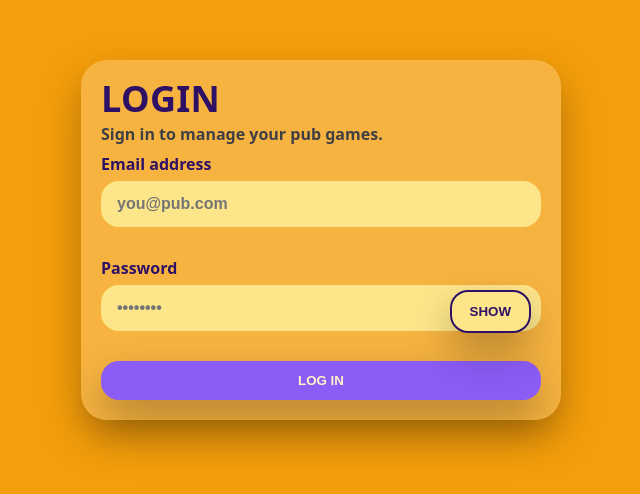
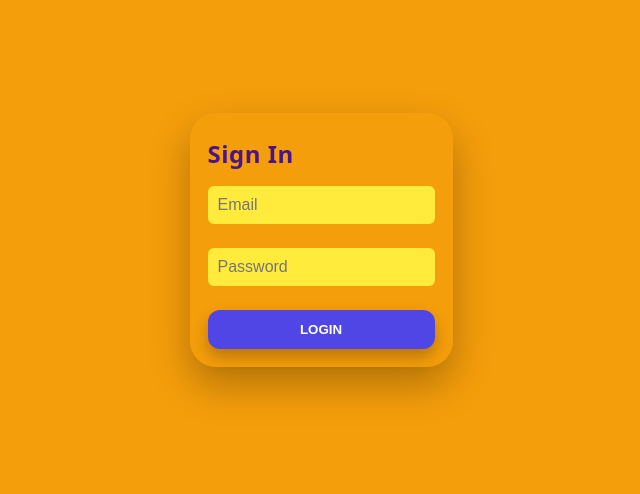
Before and after one commit to Lucasss1997/pub-game-frontend, a React (Create React App) app: page /login in a window 1280 px wide. Shown: the part 160-654 px from the top of the page, without its empty margins (319-959 px from the left). Built offline with nearby package versions, Linux system fonts and the light colour scheme; no server answers.

Commit message:
Update Login.jsx

```diff
--- a/src/pages/Login.jsx
+++ b/src/pages/Login.jsx
@@ -1,59 +1,48 @@
 import React, { useState } from 'react';
-import { useNavigate } from 'react-router-dom';
 import { api } from '../lib/api';
 import { setToken } from '../lib/auth';
+import '../ui/pubgame-theme.css';
 
-export default function Login(){
-  const nav = useNavigate();
-  const [email,setEmail] = useState('');
-  const [password,setPassword] = useState('');
-  const [showPwd,setShowPwd] = useState(false);
-  const [err,setErr] = useState('');
-  const [busy,setBusy] = useState(false);
+export default function Login() {
+  const [email, setEmail] = useState('');
+  const [password, setPassword] = useState('');
+  const [error, setError] = useState('');
 
-  async function onSubmit(e){
-    e.preventDefault(); setErr('');
-    try{
-      setBusy(true);
-      const d = await api.post('/api/login',{email,password});
-      if(!d?.token) throw new Error('Login failed');
-      setToken(d.token);
-      nav('/dashboard',{replace:true});
-    }catch(ex){ setErr(ex.message || 'Login failed'); }
-    finally{ setBusy(false); }
-  }
+  const submit = async () => {
+    try {
+      const res = await api('/api/login', {
+        method: 'POST',
+        body: JSON.stringify({ email, password })
+      });
+      if (res.token) {
+        setToken(res.token);
+        window.location.href = '/dashboard';
+      } else {
+        setError('Invalid credentials');
+      }
+    } catch {
+      setError('Login failed.');
+    }
+  };
 
   return (
-    <div className="pg-wrap">
-      <div className="pg-narrow pg-stack">
-        <div className="pg-card">
-          <h1 className="pg-title">LOGIN</h1>
-          <p className="pg-sub">Sign in to manage your pub games.</p>
-
-          {err && <div className="pg-bad">{err}</div>}
-
-          <form onSubmit={onSubmit} className="pg-stack">
-            <label className="pg-field">
-              <span className="pg-label">Email address</span>
-              <input className="pg-input" type="email" value={email}
-                onChange={e=>setEmail(e.target.value)} placeholder="you@pub.com" required/>
-            </label>
-
-            <label className="pg-field" style={{position:'relative'}}>
-              <span className="pg-label">Password</span>
-              <input className="pg-input" type={showPwd?'text':'password'} value={password}
-                onChange={e=>setPassword(e.target.value)} placeholder="••••••••" required/>
-              <button type="button" onClick={()=>setShowPwd(v=>!v)}
-                style={{position:'absolute', right:10, bottom:10}} className="pg-btn ghost">
-                {showPwd?'Hide':'Show'}
-              </button>
-            </label>
-
-            <button className="pg-btn" type="submit" disabled={busy}>
-              {busy ? 'Signing in…' : 'Log in'}
-            </button>
-          </form>
-        </div>
+    <div className="neon-wrap center">
+      <div className="card">
+        <h2>Sign In</h2>
+        {error && <p className="error">{error}</p>}
+        <input
+          type="email"
+          placeholder="Email"
+          value={email}
+          onChange={(e) => setEmail(e.target.value)}
+        />
+        <input
+          type="password"
+          placeholder="Password"
+          value={password}
+          onChange={(e) => setPassword(e.target.value)}
+        />
+        <button className="btn" onClick={submit}>Login</button>
       </div>
     </div>
   );
```
